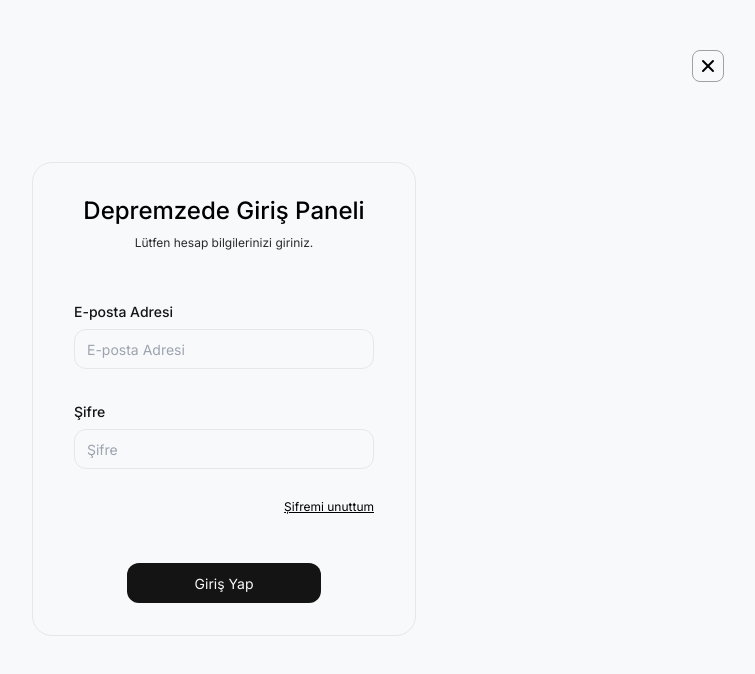
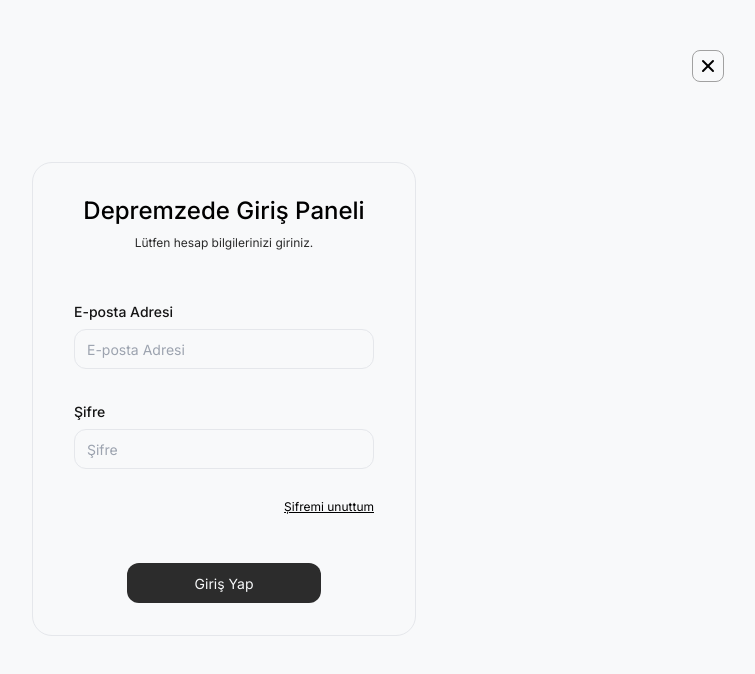
Before and after one commit to mustafamengutay/depremzede, a React (Create React App) app: page /giris-yap in a window 1280 px wide. Shown: the top 674 px of the page, without its empty margins (416-1171 px from the left). Built offline with nearby package versions, Linux system fonts and the light colour scheme; the HTML template or start-up script is replaced by a standard one; what tailwindcss-animated would draw is missing.

Commit message:
chore: fix hover style

```diff
--- a/src/pages/Login.jsx
+++ b/src/pages/Login.jsx
@@ -47,7 +47,7 @@ const Login = () => {
             </a>
           </div>
           {/* BURDA HOVER */}
-          <button className='w-48.5 h-10 text-base text-white rounded-xl bg-black px-4 py-2 hover:bg-stone-700	 transition duration-300 ease-in-out'>
+          <button className='w-48.5 h-10 text-base text-white rounded-xl bg-grey-1 hover:bg-black transition duration-300 ease-in-out'>
             Giriş Yap
           </button>
         </div>
```
